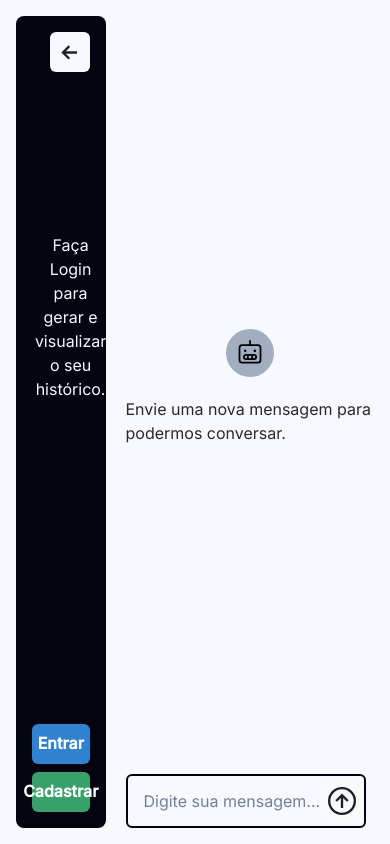
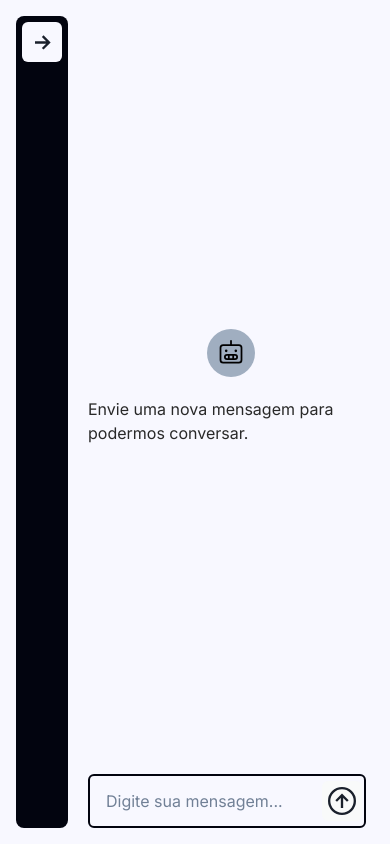
Before and after one commit to santanawesley/auramind-front-end-challenge, a Next.js app in the folder chat-app/: page / in a window 390 px wide. Built offline with nearby package versions, Linux system fonts and the light colour scheme.

Commit message:
Applying responsiveness

```diff
--- a/chat-app/src/components/molecules/Form.tsx
+++ b/chat-app/src/components/molecules/Form.tsx
@@ -52,24 +52,19 @@ const Form: React.FC<FormProps> = ({ onSubmit, type }) => {
           onChange={(e) => setPassword(e.target.value)}
           color="#F8F8FF"
         />
-        <Box
-          as="button"
+        <Button
           type="submit"
-          disabled={!email || !password}
+          isDisabled={!email || !password}
           bg={!email || !password ? "#6C757D" : "#007BFF"}
           _hover={{ bg: !email || !password ? "#6C757D" : "#0056b3" }}
-          _active={{
-            bg: !email || !password ? "#6C757D" : "#0056b3",
-            transform: "scale(0.98)",
-          }}
-          cursor={!email || !password ? "default" : "pointer"}
+          cursor={!email || !password ? "not-allowed" : "pointer"}
           w="full"
           h="40px"
           borderRadius="5px"
           color="#F8F8FF"
         >
           Enviar
-        </Box>
+        </Button>
       </VStack>
     </Box>
   );
--- a/chat-app/src/components/organisms/ChatList.tsx
+++ b/chat-app/src/components/organisms/ChatList.tsx
@@ -4,7 +4,11 @@ import ItemMenu from "@/components/atoms/ItemMenu";
 
 import { useAuth } from "@/contexts/AuthContext";
 
-const ChatList: React.FC = () => {
+type ChatListProps = {
+  changeChat: () => void;
+};
+
+const ChatList: React.FC<ChatListProps> = ({ changeChat }) => {
   const {
     user,
     changeConversation,
@@ -19,6 +23,11 @@ const ChatList: React.FC = () => {
       title: conversation.title,
     }))
     .reverse();
+
+  const changeUserConversation = (id: string) => {
+    changeConversation(id);
+    changeChat();
+  };
 
   return (
     <Box
@@ -50,7 +59,7 @@ const ChatList: React.FC = () => {
         <ItemMenu
           key={chat.id}
           title={chat.title}
-          idSelected={changeConversation}
+          idSelected={changeUserConversation}
           id={chat.id}
           idActive={idToChangeConversation}
           deleteItem={deleteConversation}
--- a/chat-app/src/components/organisms/Sidebar.tsx
+++ b/chat-app/src/components/organisms/Sidebar.tsx
@@ -6,7 +6,7 @@ import Button from "@/components/atoms/Button";
 import ChatList from "@/components/organisms/ChatList";
 import SidebarToggle from "@/components/molecules/SidebarToggle";
 import AuthButtons from "@/components/organisms/AuthButton";
-
+import useWindowSize from "@/utils/useWindowSize";
 import { useAuth } from "@/contexts/AuthContext";
 
 interface SidebarProps {
@@ -14,9 +14,17 @@ interface SidebarProps {
 }
 
 const Sidebar: React.FC<SidebarProps> = ({ isSidebarExpanded }) => {
+  const size = useWindowSize();
+  const isMobile = size.width && size.width <= 768;
+
   const { user, changeConversation } = useAuth();
+  const [isExpanded, setIsExpanded] = useState(true);
 
-  const [isExpanded, setIsExpanded] = useState(true);
+  useEffect(() => {
+    if (isMobile) {
+      setIsExpanded(false);
+    }
+  }, [size.width, isMobile]);
 
   useEffect(() => {
     isSidebarExpanded(isExpanded);
@@ -26,16 +34,34 @@ const Sidebar: React.FC<SidebarProps> = ({ isSidebarExpanded }) => {
     setIsExpanded(!isExpanded);
   };
 
+  const defineSize = () => {
+    let sizeWidth;
+    if (isMobile) {
+      sizeWidth = isExpanded ? "92%" : "auto";
+    } else {
+      sizeWidth = isExpanded ? "25%" : "5%";
+    }
+
+    return sizeWidth;
+  };
+
+  const newChat = () => {
+    changeConversation(null);
+    setIsExpanded(false);
+  };
+
   return (
     <Box
       h="calc(100vh - 32px)"
-      w={isExpanded ? "25%" : "5%"}
+      w={defineSize()}
       borderRadius="8"
       bg="#02040F"
       transition="width 0.3s"
       display="flex"
       flexDirection="column"
-      p="4"
+      p={isExpanded ? "4" : "1.5"}
+      position={isExpanded ? "absolute" : "inherit"}
+      zIndex="3"
     >
       <Box
         display="flex"
@@ -44,7 +70,7 @@ const Sidebar: React.FC<SidebarProps> = ({ isSidebarExpanded }) => {
       >
         <SidebarToggle onToggle={toggleSidebar} isExpanded={isExpanded} />
 
-        {user && (
+        {user && (!isMobile || isExpanded) && (
           <Button
             mt="4"
             mb="4"
@@ -59,7 +85,7 @@ const Sidebar: React.FC<SidebarProps> = ({ isSidebarExpanded }) => {
             borderWidth={isExpanded ? "2px" : "0"}
             p={isExpanded ? "6" : "0"}
             fontWeight="normal"
-            onClick={() => changeConversation(null)}
+            onClick={newChat}
           >
             <Box as={GrAddCircle} />
             {isExpanded && "Novo Chat"}
@@ -69,7 +95,7 @@ const Sidebar: React.FC<SidebarProps> = ({ isSidebarExpanded }) => {
 
       {isExpanded ? (
         user ? (
-          <ChatList />
+          <ChatList changeChat={() => setIsExpanded(false)} />
         ) : (
           <Text
             color="#F8F8FF"
--- /dev/null
+++ b/chat-app/src/utils/useWindowSize.tsx
@@ -0,0 +1,31 @@
+import { useState, useEffect } from "react";
+
+type Sizes = {
+  width: undefined | number;
+  height: undefined | number;
+};
+
+const useWindowSize = () => {
+  const [windowSize, setWindowSize] = useState<Sizes>({
+    width: undefined,
+    height: undefined,
+  });
+
+  useEffect(() => {
+    const handleResize = () => {
+      setWindowSize({
+        width: window.innerWidth,
+        height: window.innerHeight,
+      });
+    };
+
+    window.addEventListener("resize", handleResize);
+    handleResize();
+
+    return () => window.removeEventListener("resize", handleResize);
+  }, []);
+
+  return windowSize;
+};
+
+export default useWindowSize;
```
